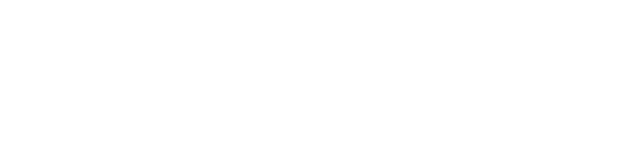
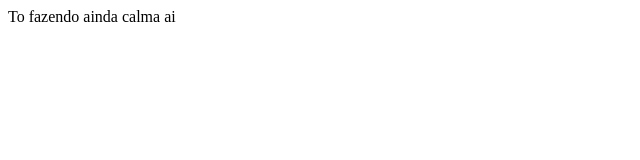
Before and after one commit to LouMaster/LouMaster.github.io, a plain HTML site: page index.html in a window 1280 px wide. Shown: the whole page, without its empty margins (0-640 px from the left). Drawn offline with Linux system fonts and the light colour scheme.

Commit message:
Update index.html

```diff
--- a/index.html
+++ b/index.html
@@ -16,5 +16,6 @@
         <!--[if lt IE 7]>
             <p class="browsehappy">You are using an <strong>outdated</strong> browser. Please <a href="#">upgrade your browser</a> to improve your experience.</p>
         <![endif]-->
+        To fazendo ainda calma ai
     </body>
 </html>
```
